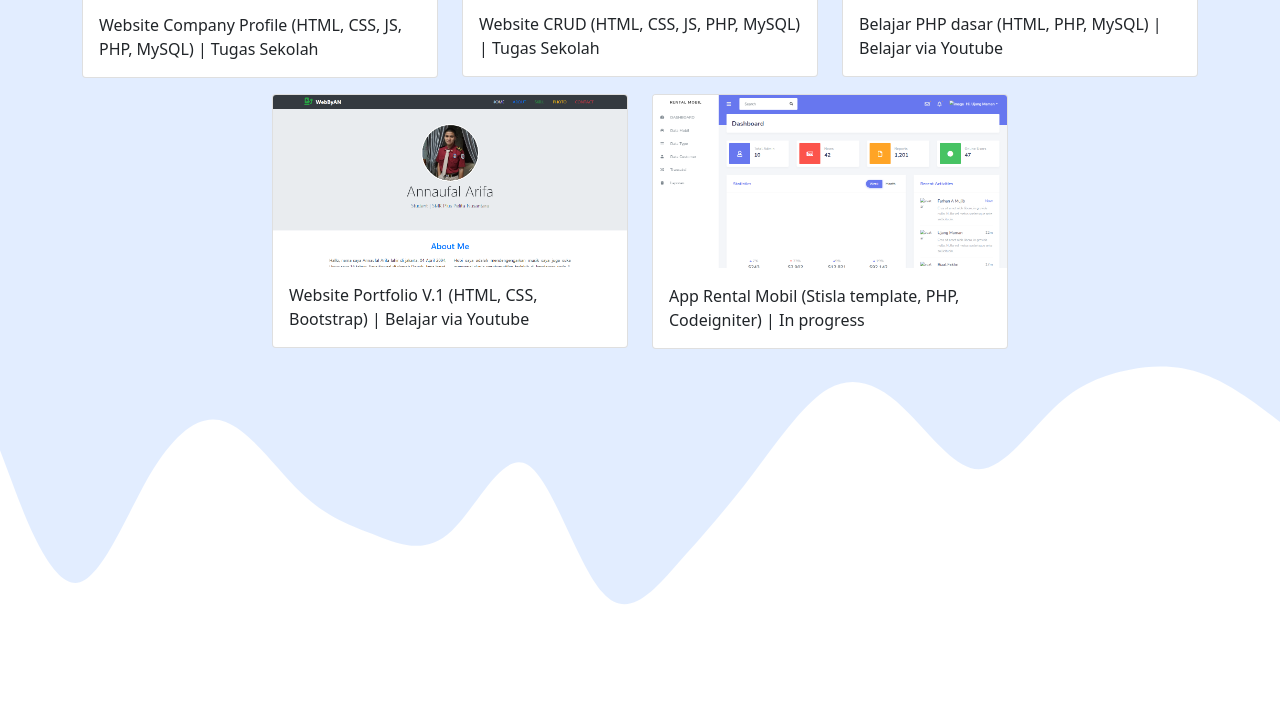
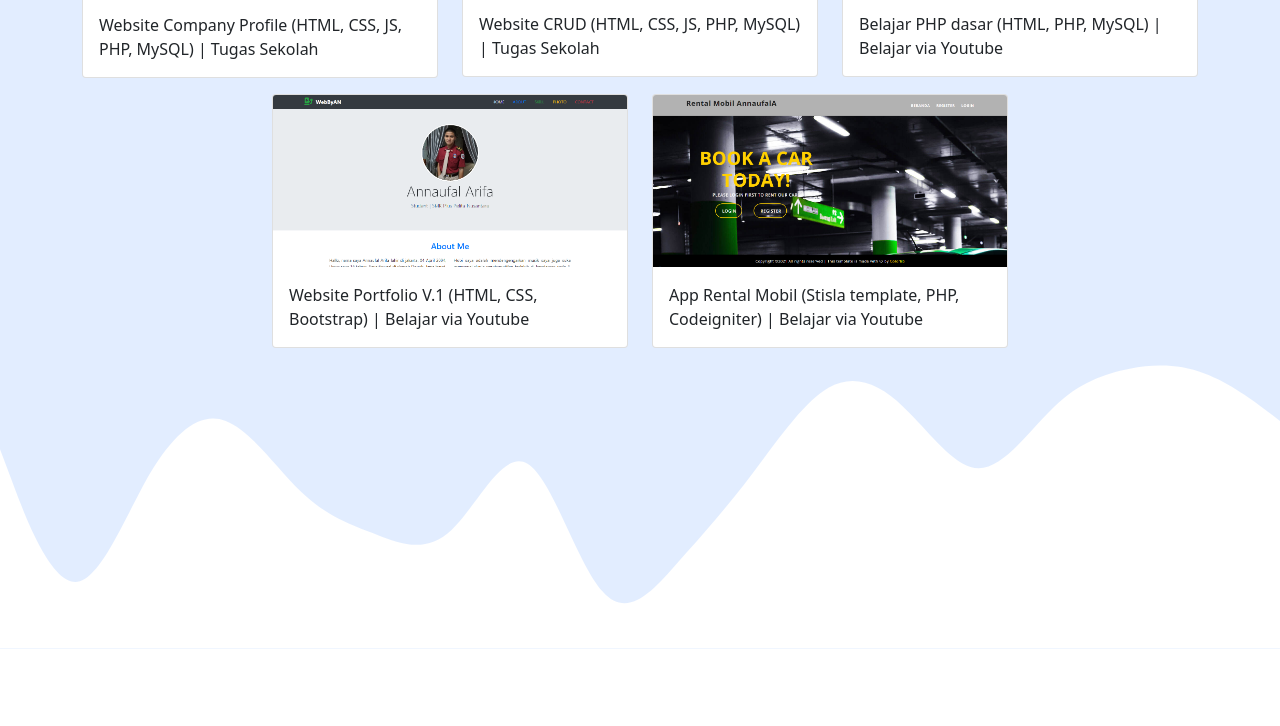
Before and after one commit to AnnaufalA/AnnaufalA.github.io, a plain HTML site: page index.html in a window 1280 px wide. Shown: the part 1615-2341 px from the top of the page. Drawn offline with nearby package versions, Linux system fonts and the light colour scheme.

Commit message:
Memperbaharui bagian progres

```diff
--- a/index.html
+++ b/index.html
@@ -118,9 +118,9 @@
                 </div>
                 <div class="col-md-4 mb-3">
                     <div class="card">
-                        <img src="img/5.PNG" class="card-img-top" alt="Projects5">
+                        <img src="img/6.PNG" class="card-img-top" alt="Projects5">
                         <div class="card-body">
-                          <p class="card-text">App Rental Mobil (Stisla template, PHP, Codeigniter) | In progress</p>
+                          <p class="card-text">App Rental Mobil (Stisla template, PHP, Codeigniter) | Belajar via Youtube</p>
                         </div>
                       </div>
                 </div>
@@ -159,36 +159,6 @@
       </footer>
       <!-- End Footer -->
 
-
-
-
-
-
-
-
-
-
-
-
-
-
-
-
-
-
-
-
-
-
-
-
-
-
-
-
-
-
-
     <!-- Optional JavaScript; choose one of the two! -->
 
     <!-- Option 1: Bootstrap Bundle with Popper -->
```
Also changed, not shown: img/6.PNG (added).
